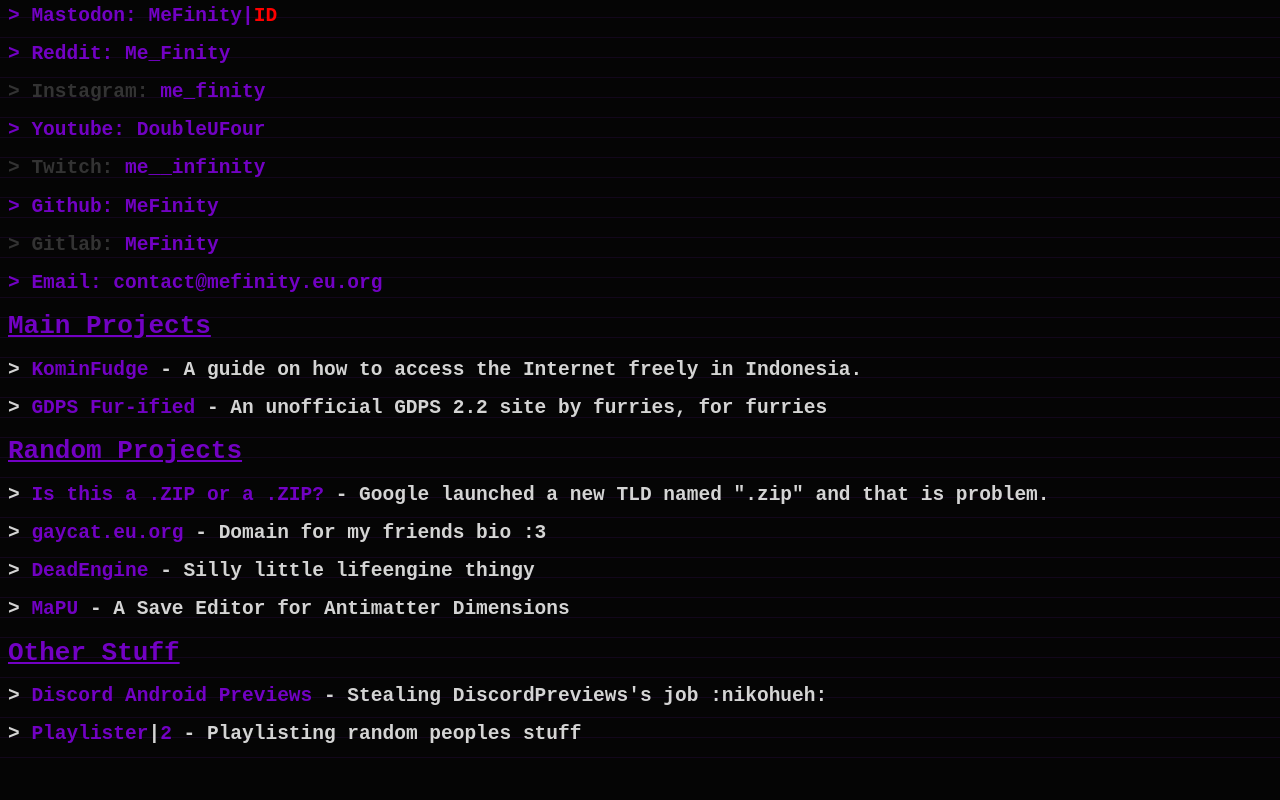
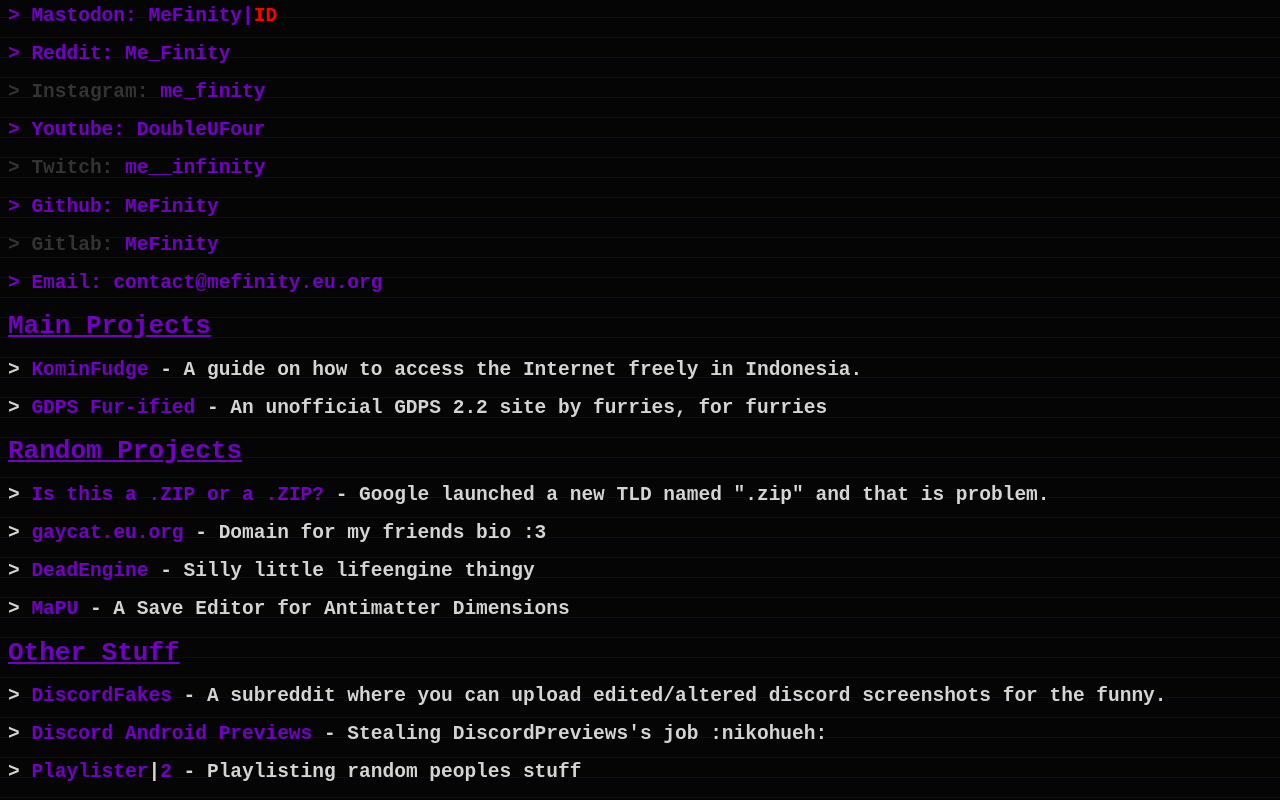
Before and after one commit to mefinity/MeFinity.github.io, a plain HTML site: page index.html in a window 1280 px wide. Shown: the part 602-1402 px from the top of the page. Before the commit the page ends 1363 px from the top, so only its background shows below. Drawn offline with nearby package versions, Linux system fonts and the light colour scheme.

Commit message:
ew reddit

```diff
--- a/index.html
+++ b/index.html
@@ -1,5 +1,5 @@
 <!DOCTYPE html>
-<!-- uhh buy me a thigh high pls -->
+<!-- buy me thigh highs pls -->
 <html>
 
 <head>
@@ -55,6 +55,7 @@
 
  <h1 style="text-decoration: underline;">Other Stuff</h1>
  <div class="projects">
+  <h2>> <a href="https://reddit.com/r/discordfakes">DiscordFakes</a> - A subreddit where you can upload edited/altered discord screenshots for the funny.</h2>
   <h2>> <a href="https://twitter.com/ADiscordPreview">Discord Android Previews</a> - Stealing DiscordPreviews's job :nikohueh:</h2>
   <h2>> <a href="https://youtube.com/@play-list">Playlister</a>|<a href="https://youtube.com/@pauselist">2</a> - Playlisting random peoples stuff </h2>
  </div>
```
